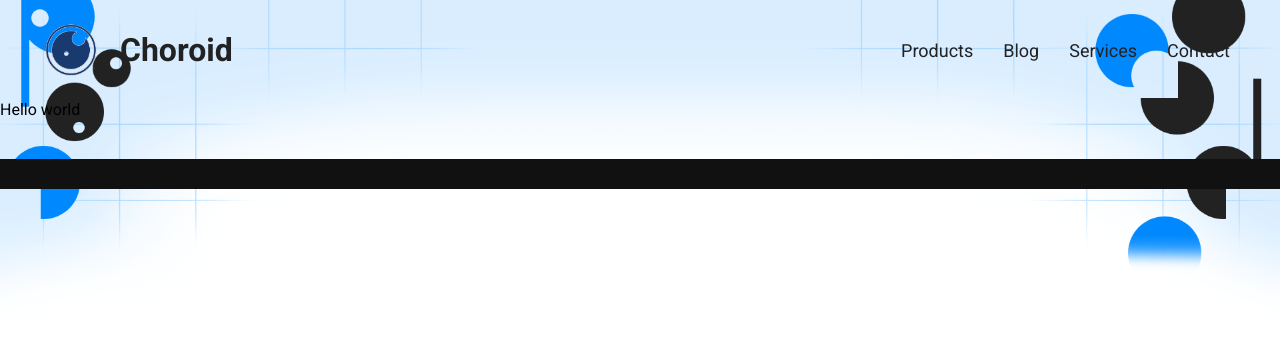
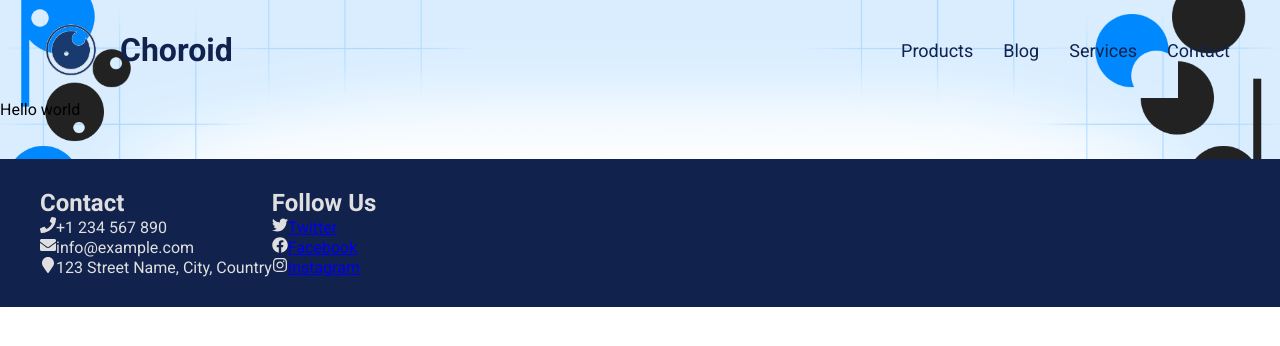
Before and after one commit to rabeeqiblawi/portfolio-nextjs, a Next.js app: page /blog in a window 1280 px wide. Shown: the top 346 px of the page. Built offline with nearby package versions, Linux system fonts and the light colour scheme.

Commit message:
Improvements on design and installed sass

```diff
--- a/package.json
+++ b/package.json
@@ -15,7 +15,8 @@
     "node-sass": "^9.0.0",
     "react": "^18",
     "react-dom": "^18",
-    "react-icons": "^5.2.1"
+    "react-icons": "^5.2.1",
+    "sass": "^1.77.6"
   },
   "devDependencies": {
     "eslint": "^8",
--- a/src/app/globals.css
+++ b/src/app/globals.css
@@ -4,7 +4,7 @@
   --bg: #121180;
   /* --text-light: #ffffff; */
   --text-light: #dfdfdf;
-  --text-dark: #222222;
+  --text-dark: #11224d;
   --text-gray: #797979;
   --main-color: #0089ff;
   /* --navigationBarHight: 15vh; */
--- a/src/app/page.js
+++ b/src/app/page.js
@@ -23,7 +23,8 @@ export default function Home() {
               />
           ))}
 
-          <h2>Your Solutions</h2>
+          <h2 style={{fontSize:"50px", margin:"40px 0px", color:"var(--text-dark)"}}>Our <span style={{color:"#f98125"}}>Solutions</span></h2>
+
           <div className={styles.cardContainer}>
             {filteredSolutions.map(project => (
               <Card
--- a/src/components/cards/Card.jsx
+++ b/src/components/cards/Card.jsx
@@ -2,13 +2,13 @@ import React from 'react';
 import styles from './Card.module.css';
 import Image from 'next/image';
 
-const Card = ({ imageUrl, icon, title, description, actionText, cssClassName}) => {
+const Card = ({ imageUrl, icon, title, description, actionText, cssClassName }) => {
     console.log(icon);
     return (
         <div className={styles[cssClassName]}>
             {imageUrl && <img src={imageUrl} alt={title} className={styles.media} />}
             <div className={styles.content}>
-                { icon && <Image src={icon} alt={title} className={styles.icon} width={35} height={35} />}
+                {icon && <Image src={icon} alt={title} className={styles.icon} width={35} height={35} />}
                 <h2 className={styles.title}>{title}</h2>
                 <p className={styles.description}>{description}</p>
                 <div className={styles.buttonDiv}>
--- a/src/components/cards/Card.module.css
+++ b/src/components/cards/Card.module.css
@@ -1,3 +1,4 @@
+/* This css file should only do stuff for Card.jsx component and here I see you put class ".project" which makes no sense because there is no such thing as "project" className in Card.jsx file.*/
 .project {
     display:flex;
     gap: 20px;
@@ -10,7 +11,7 @@
 }
 
 .project:hover {
-    box-shadow: 0px 0px 10px #00000050;
+    box-shadow: 0px 0px 10px #00000040;
     transform: scale(1.03);
 }
 
@@ -28,7 +29,7 @@
 .content .title {
     font-size: 24px;
     margin-bottom: 10px;
-    color: var(--main-color);
+    color: var(--text-dark);
 }
 
 .content .description {
--- a/src/components/footer/Footer.jsx
+++ b/src/components/footer/Footer.jsx
@@ -12,7 +12,36 @@ const Footer = () => {
   return (
     <div className={styles.container}>
       <div className={styles.content}>
-
+        <div className={styles.topContent}>
+          <div className={styles.linksColBox}>
+            <h2>Contact</h2>
+            {filteredContact.map(([key, value]) => (
+              <div key={key} className={styles.footerColBox}>
+                {key === 'phone' && <FaPhone />}
+                {key === 'mail' && <FaEnvelope />}
+                {key === 'location' && <FaMapMarker />}
+                <span>{value}</span>
+              </div>
+            ))}
+          </div>
+          <div className={styles.linksColBox}>
+            <h2>Follow Us</h2>
+            {filteredSocialLinks.map(([key, value]) => (
+              <div key={key} className={styles.footerColBox}>
+                {key === 'facebook' && <FaFacebook className={styles.icon} />}
+                {key === 'twitter' && <FaTwitter className={styles.icon} />}
+                {key === 'instagram' && <FaInstagram className={styles.icon} />}
+                {key === 'github' && <FaGithub className={styles.icon} />}
+                {key === 'linkedin' && <FaLinkedin className={styles.icon} />}
+                {key === 'tiktok' && <FaTiktok className={styles.icon} />}
+                {key === 'youtube' && <FaYoutube className={styles.icon} />}
+                <a href={value} target="_blank">
+                  {key.charAt(0).toUpperCase() + key.slice(1)}
+                </a>
+              </div>
+            ))}
+          </div>
+        </div>
         {/* <div className={styles.topContent}>
           <div className={styles.logo}>
             <Image src={websiteInformation.content.logo} alt="" width={35} height={35} className={styles.imgLogo} />
@@ -47,11 +76,9 @@ const Footer = () => {
             ))}
           </div>
         </div> */}
-
         {/* <div className={styles.bottomContent}>
           <p className={styles.copyrightText}>&copy; 2024, Choroid. All rights reserved.</p>
         </div> */}
-
       </div>
     </div>
   )
--- a/src/components/footer/Footer.module.css
+++ b/src/components/footer/Footer.module.css
@@ -1,9 +1,9 @@
 .container {
     width: 100%;
     margin-top: 40px;
-    padding-top: 30px;
+    padding: 30px 0px;
     text-align: center;
-    background: #111;
+    background: #11224d;
     color: var(--text-light);
 }
 
@@ -11,3 +11,13 @@
     width: 1200px;
     margin: 0px auto;
 }
+
+.container .content .topContent {
+    display:flex;
+}
+
+.container .content .topContent .linksColBox {
+    display:flex;
+    flex-direction: column;
+    align-items: flex-start;
+}
--- a/src/components/showcasing/MainSection.jsx
+++ b/src/components/showcasing/MainSection.jsx
@@ -8,10 +8,10 @@ const MainSection = () => {
         <div className={styles.container}>
             <section className={styles.mainSection}>
                 <div className={styles.mainSectionCol}>
-                    <h1>
-                        {websiteInformation.content.heroHeadLine}
-                    </h1>
+                    <h1>Transfoming <span style={{color:"#f98125"}}>Visions</span> into Immersive <span style={{color:"#f98125"}}>Experiences</span></h1>
+                    <button>Projects</button>
                 </div>
+
                 <div className={`${styles.mainSectionCol} ${styles.mainSectionEmptyCol}`}>
 
                 </div>
--- a/src/components/showcasing/mainSection.module.css
+++ b/src/components/showcasing/mainSection.module.css
@@ -15,7 +15,7 @@
 .mainSectionCol h1 {
     font-size: 50px;
     transition: all 0.75s;
-    color: var(--text-dark);
+    color: #11224d;
 }
 
 .mainSectionCol h1:hover {
--- a/src/config.js
+++ b/src/config.js
@@ -4,7 +4,7 @@ export const config = {
     content: {
         logo: "/choroidLogo.png",
         brand: "Choroid",
-        heroHeadLine: "Transfoming visions Into immersive Experiences",
+        // heroHeadLine: "Transfoming visions Into immersive Experience",
         projects: [
             {
                 imageUrl: "/websiteProjectPlaceholder1.png",
@@ -19,6 +19,15 @@ export const config = {
                 imageUrl: "/websiteProjectPlaceholder2.png",
                 title: "Sweetkick",
                 description: "There are many variations of passages of Lorem Ipsum available, but the majority have suffered alteration in some form, by injected humour, or randomised words which don't look even slightly believable. If you are going to use a passage of Lorem Ipsum, you need to be sure there isn't anything embarrassing hidden in the middle of text.",
+                actionLink: "",
+                actionText: "View Project",
+                isHidden: false,
+                visibleHome: true
+            },
+            {
+                imageUrl: "/websiteProjectPlaceholder3.png",
+                title: "iPortfolio",
+                description: "iPortfolio is a modern personal CV and portfolio HTML template. It's creative, minimal and clean design. iPortfolio can be used for many purposes starting from minimal portfolios, freelancers, graphic designers, illustrators, photographers and many others to showcase their work, projects, products, clients and offer services.",
                 actionLink: "",
                 actionText: "View Project",
                 isHidden: false,
```
Also changed, not shown: 1 other file (tests, documents, lock files or other folders).
